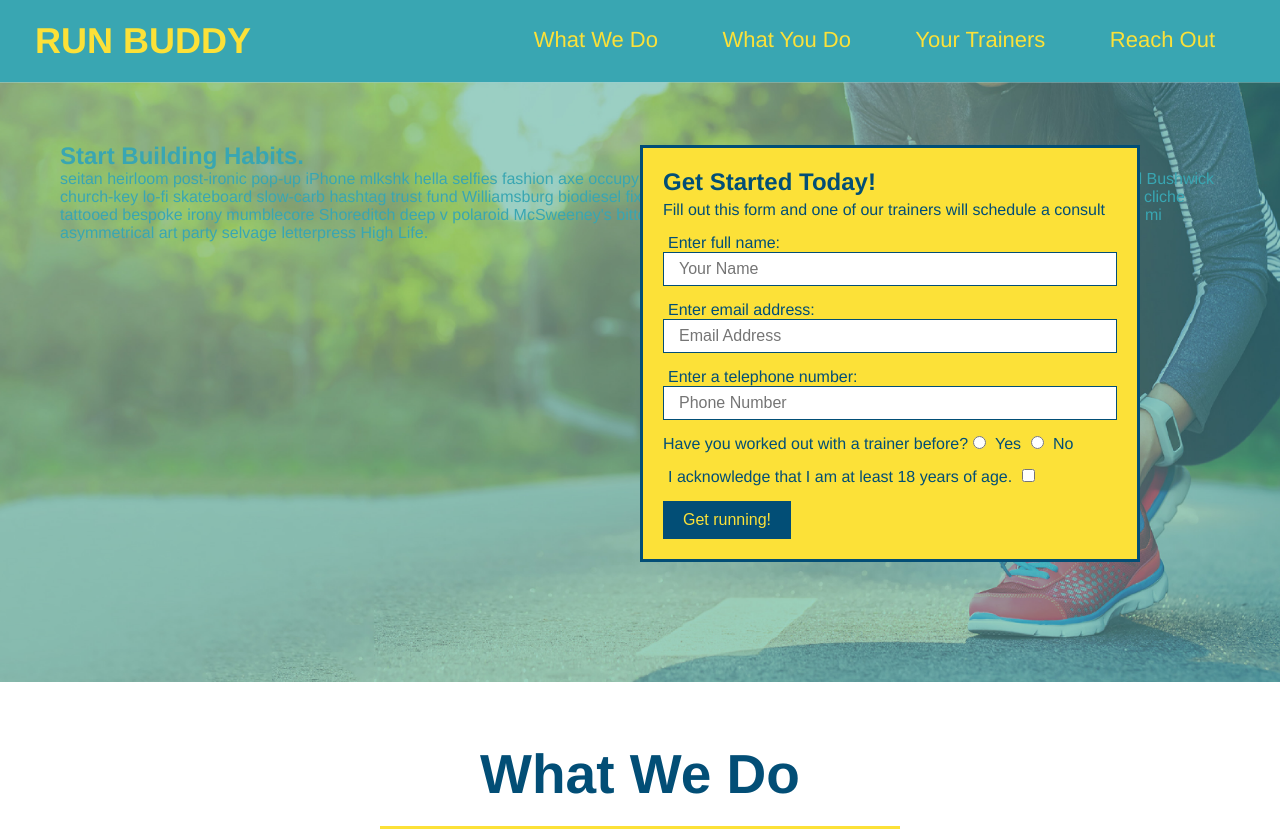
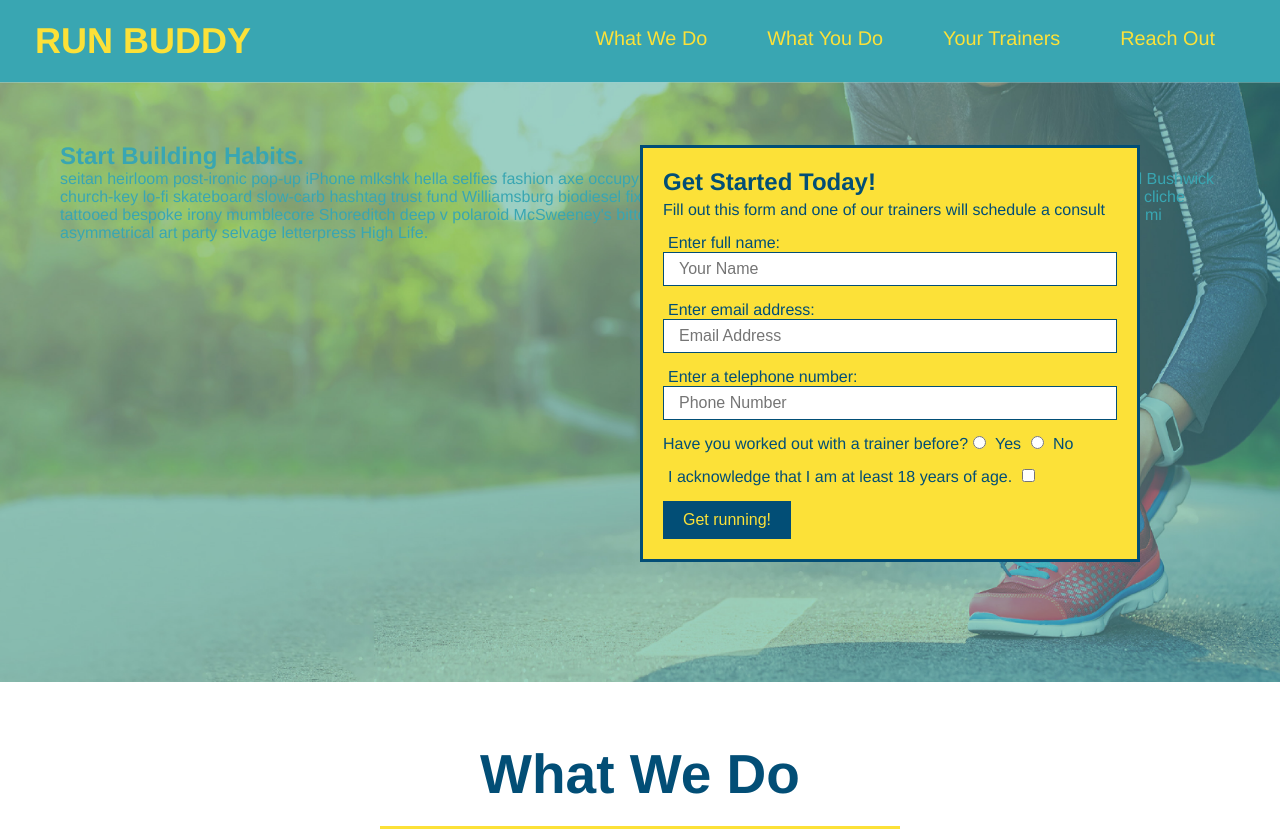
Before and after one commit to naveedcommand/run-buddy, a plain HTML site: page index.html in a window 1280 px wide. Shown: the top 832 px of the page. Drawn offline with Linux system fonts and the light colour scheme.

Commit message:
add flexbox to header

```diff
--- a/assets/css/style.css
+++ b/assets/css/style.css
@@ -44,11 +44,21 @@ header nav li {
     display: inline;
 }
 
+
 header nav ul li a {
     margin: 0 30px;
     font-weight: lighter;
-    font-size: 22px;
+    font-size: 1.55vw;
 }
+
+header nav ul {
+    display: flex;
+    flex-wrap: wrap;
+    justify-content: space-between;     /* horizontal alignment */
+    align-items: center;                /* vertical alignment */
+    list-style: none;
+}
+
 
 footer {
     background: #fce138;
```
